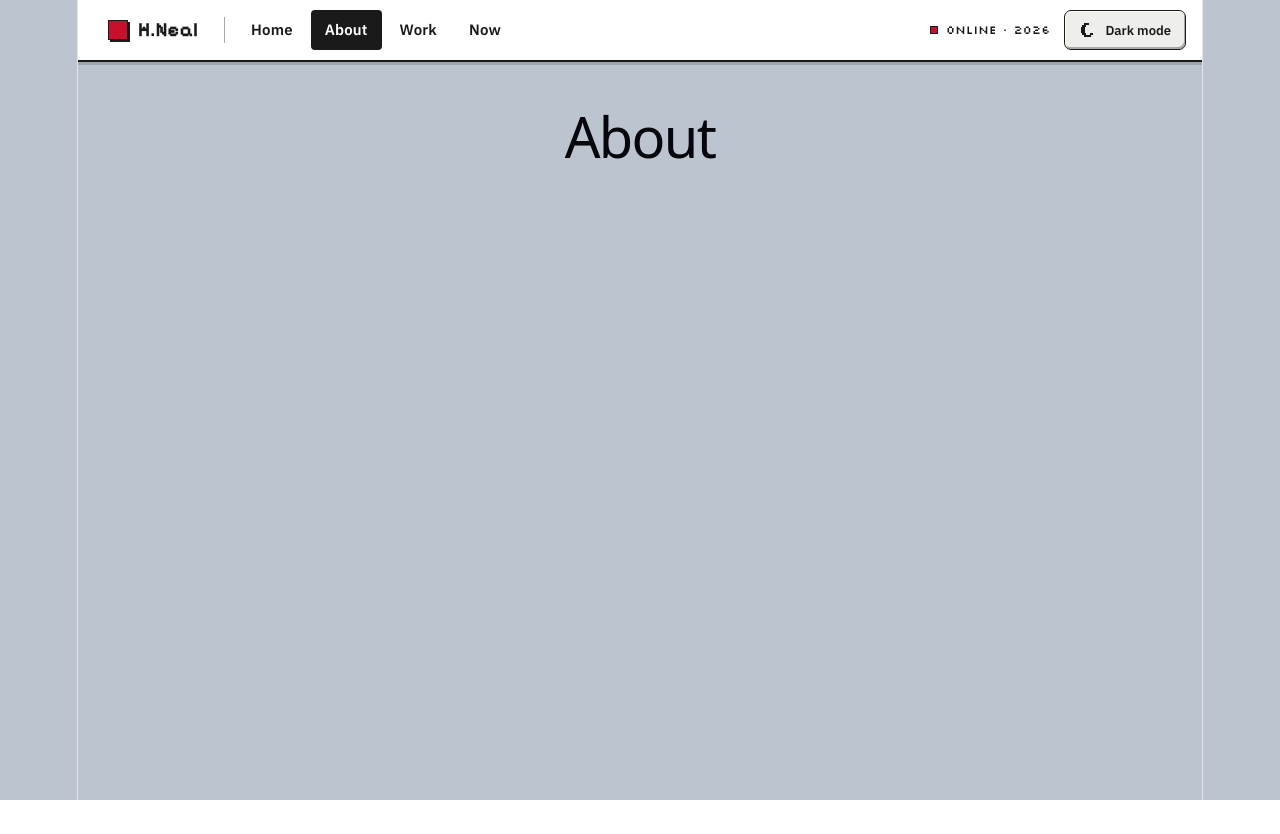
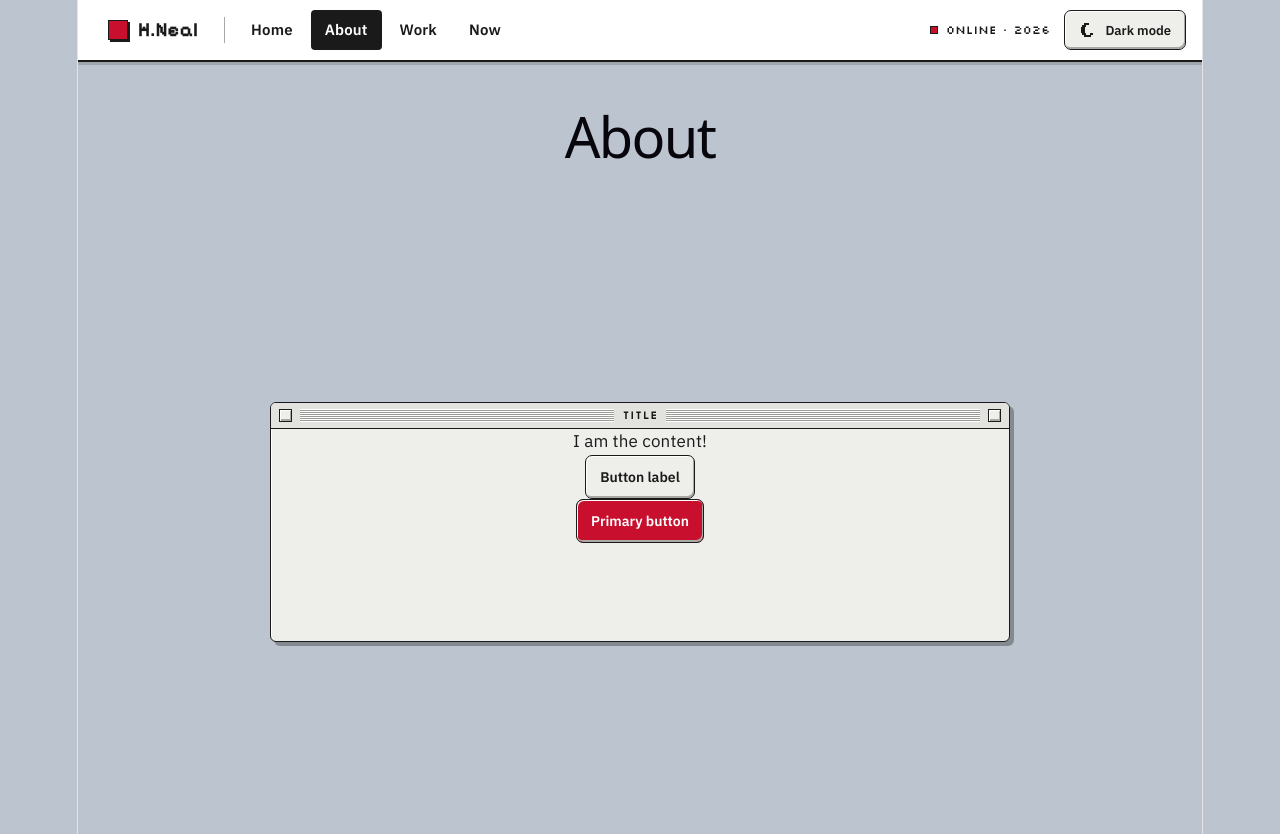
Before and after one commit to hannahmneal/portfolio, a React (Vite) app in the folder frontend/: page /about in a window 1280 px wide. Before the commit the page ends 800 px from the top, so only its background shows below. Built offline with nearby package versions, Linux system fonts and the light colour scheme.

Commit message:
Generic buttons

```diff
--- a/frontend/src/Buttons/ThemeButton.jsx
+++ /dev/null
@@ -1,39 +0,0 @@
-import { Box } from '@mui/material'
-import { useTheme } from '@mui/material/styles'
-import { MoonIcon, SunIcon } from '../components/Icons/ThemeIcons'
-import { useAppTheme } from '../theme'
-
-export function ThemeButton() {
-    const theme = useTheme()
-    const { button } = theme.custom
-    const { colorMode, toggleMode } = useAppTheme()
-    const isDark = colorMode === 'dark'
-
-    return(
-        <Box
-            component="button"
-            type="button"
-            onClick={toggleMode}
-            aria-pressed={isDark}
-            sx={{
-                fontFamily: theme.typography.button.fontFamily,
-                fontWeight: theme.typography.button.fontWeight,
-                fontSize: '13px',
-                minHeight: 40,
-                padding: '0 14px',
-                display: 'inline-flex',
-                alignItems: 'center',
-                gap: '10px',
-                borderRadius: '7px',
-                border: `1px solid ${button.border}`,
-                bgcolor: button.bg,
-                color: button.text,
-                boxShadow: button.shadow,
-                cursor: 'pointer',
-            }}
-        >
-            {isDark ? <SunIcon /> : <MoonIcon />}
-            {isDark ? 'Light mode' : 'Dark mode'}
-        </Box>
-    )
-}
--- /dev/null
+++ b/frontend/src/components/Buttons.jsx
@@ -0,0 +1,126 @@
+import { Box } from '@mui/material'
+import { useTheme } from '@mui/material/styles'
+
+import { MoonIcon, SunIcon } from '../components/Icons/ThemeIcons'
+import { useAppTheme } from '../theme'
+
+function clickFn() { (console.log("I've been pressed!")) }
+
+// Default button. Icon, label, state, and function can be passed to it.
+export function Button({
+    icon = null,
+    onClickFn,
+    state = null,
+    children = null,
+}) {
+    const theme = useTheme()
+    const { button } = theme.custom
+
+    return (
+        <Box
+            component="button"
+            type="button"
+            onClick={onClickFn}
+            aria-pressed={state}
+            sx={{
+                fontFamily: theme.typography.button.fontFamily,
+                fontWeight: theme.typography.button.fontWeight,
+                fontSize: theme.typography.button.fontSize,
+                minHeight: 44,
+                padding: '0 14px',
+                display: 'inline-flex',
+                alignItems: 'center',
+                gap: '10px',
+                borderRadius: '7px',
+                border: `1px solid ${button.border}`,
+                bgcolor: button.bg,
+                color: button.text,
+                boxShadow: button.shadow,
+                cursor: 'pointer',
+            }}
+            >
+            {icon}
+            {children}
+        </Box>
+    )
+}
+
+export function ButtonPrimary({
+    icon = null,
+    onClickFn,
+    state = null,
+    children = null,
+}) {
+    const theme = useTheme()
+    const { button } = theme.custom
+
+    return (
+        <Box
+            className="button_container"
+            sx={{
+
+            }}
+        >
+            <Box
+                component="button"
+                type="button"
+                onClick={onClickFn}
+                aria-pressed={state}
+                sx={{
+                    fontFamily: theme.typography.button.fontFamily,
+                    fontWeight: theme.typography.button.fontWeight,
+                    fontSize: theme.typography.button.fontSize,
+                    minHeight: 44,
+                    padding: '0 14px',
+                    display: 'inline-flex',
+                    alignItems: 'center',
+                    gap: '10px',
+                    borderRadius: '7px',
+                    border: `1px solid ${button.border}`,
+                    bgcolor: theme.palette.primary.main,
+                    color: theme.palette.primary.contrastText,
+                    boxShadow: button.shadow,
+                    cursor: 'pointer',
+                }}
+                >
+                {icon}
+                {children}
+            </Box>
+        </Box>
+    )
+}
+
+export function ThemeButton() {
+    const theme = useTheme()
+    const { button } = theme.custom
+    const { colorMode, toggleMode } = useAppTheme()
+    const isDark = colorMode === 'dark'
+
+    return (
+        <Box
+            component="button"
+            type="button"
+            onClick={toggleMode}
+            aria-pressed={isDark}
+            sx={{
+                fontFamily: theme.typography.button.fontFamily,
+                fontWeight: theme.typography.button.fontWeight,
+                fontSize: '13px',
+                minHeight: 40,
+                padding: '0 14px',
+                display: 'inline-flex',
+                alignItems: 'center',
+                gap: '10px',
+                borderRadius: '7px',
+                border: `1px solid ${button.border}`,
+                bgcolor: button.bg,
+                color: button.text,
+                boxShadow: button.shadow,
+                cursor: 'pointer',
+            }}
+        >
+            {isDark ? <SunIcon /> : <MoonIcon />}
+            {isDark ? 'Light mode' : 'Dark mode'}
+        </Box>
+    )
+}
--- a/frontend/src/components/Nav.jsx
+++ b/frontend/src/components/Nav.jsx
@@ -1,7 +1,7 @@
 import { Box } from '@mui/material'
 import { useTheme } from '@mui/material/styles'
 import { NavLink } from 'react-router'
-import { ThemeButton } from '../Buttons/ThemeButton'
+import { ThemeButton } from '../components/Buttons'
 
 const NAV_LINKS = [
   { to: '/', label: 'Home' },
--- a/frontend/src/components/Window.jsx
+++ b/frontend/src/components/Window.jsx
@@ -82,7 +82,9 @@ export function Window({ title, children }) {
                 <TitleStripes />
                 <TitleBox />
             </Box>
-                {children}
+                <>
+                    {children}
+                </>
         </Box>
     )
 }
--- a/frontend/src/pages/About.jsx
+++ b/frontend/src/pages/About.jsx
@@ -1,3 +1,24 @@
+import { useTheme } from '@mui/material/styles'
+import { Button, ButtonPrimary } from '../components/Buttons';
+import { Window } from '../components/Window'
+
 export default function About() {
-  return <h1>About</h1>
+  const theme = useTheme();
+
+  return (
+    <>
+      <h1 style={{ font: theme.typography.h1.fontFamily }}>About</h1>
+      <Window title="Title">
+          <p>I am the content!</p>
+          <Button
+            sx={{
+              bgColor: theme.palette.primary.main
+            }}
+          >
+            Button label
+          </Button>
+          <ButtonPrimary>Primary button</ButtonPrimary>
+      </Window>
+    </>
+  )
 }
```
